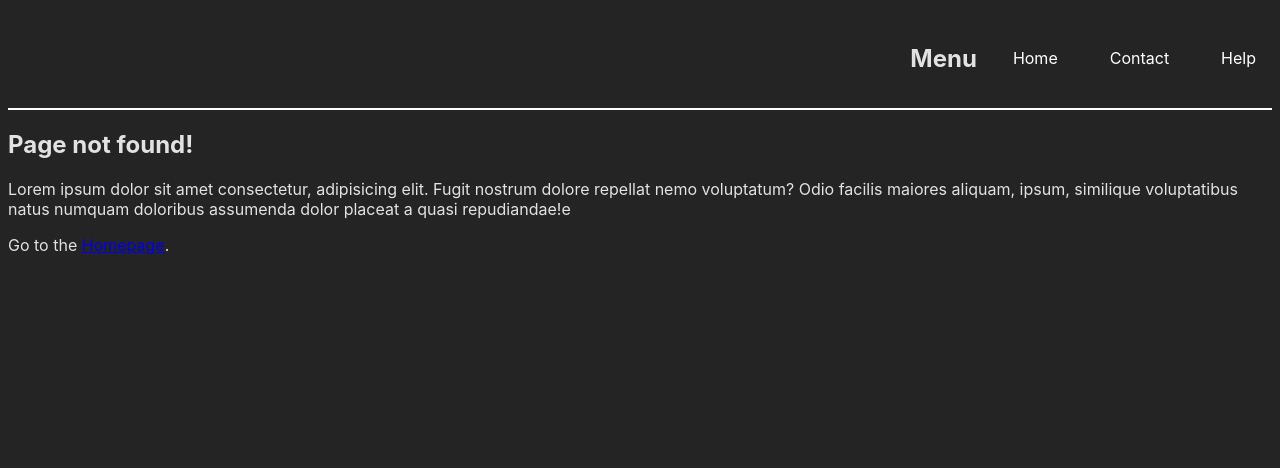
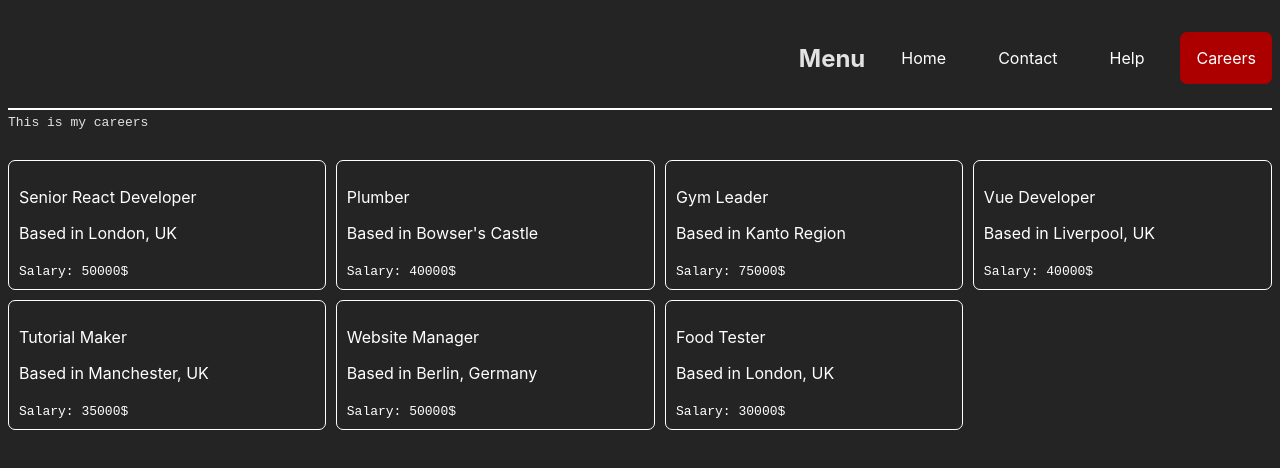
Before and after one commit to Patrick2402/Routing-app, a React (Vite) app: page /careers in a window 1280 px wide. Shown: the top 468 px of the page. Built offline with nearby package versions, Linux system fonts and the light colour scheme; data requests are answered from the project's data file.

Commit message:
Usage of UseLoaderData Hook

```diff
--- /dev/null
+++ b/data/db.json
@@ -0,0 +1,46 @@
+{
+    "careers": [
+      {
+        "id": 1,
+        "title": "Senior React Developer",
+        "salary": 50000,
+        "location": "London, UK"
+      },
+      {
+        "id": 2,
+        "title": "Plumber",
+        "salary": 40000,
+        "location": "Bowser's Castle"
+      },
+      {
+        "id": 3,
+        "title": "Gym Leader",
+        "salary": 75000,
+        "location": "Kanto Region"
+      },
+      {
+        "id": 4,
+        "title": "Vue Developer",
+        "salary": 40000,
+        "location": "Liverpool, UK"
+      },
+      {
+        "id": 5,
+        "title": "Tutorial Maker",
+        "salary": 35000,
+        "location": "Manchester, UK"
+      },
+      {
+        "id": 6,
+        "title": "Website Manager",
+        "salary": 50000,
+        "location": "Berlin, Germany"
+      },
+      {
+        "id": 7,
+        "title": "Food Tester",
+        "salary": 30000,
+        "location": "London, UK"
+      }
+    ]
+  }
--- a/src/App.css
+++ b/src/App.css
@@ -38,3 +38,20 @@ header nav a {
 .help-layout header nav a.active {
   background-color: orange;
 }
+
+
+.careers a{
+  text-decoration: unset;
+  color: white;
+  border: 1px solid white;
+  padding: 10px;
+  border-radius: 7px;
+
+}
+.careers{
+  margin-top: 30px;
+  display: grid;
+  grid-template-columns: auto auto auto auto ;
+  gap: 10px 10px;
+
+}
--- a/src/App.jsx
+++ b/src/App.jsx
@@ -13,18 +13,28 @@ import Contact from './pages/Contact';
 //Layouts
 import RootLayout from './layouts/RootLayout';
 import HelpLayout from './layouts/HelpLayout';
+import CareersLayout from './layouts/CareersLayout';
 import Faq from './pages/help/Faq';
 import Vmware from './pages/help/Vmware';
 import NotFound from './pages/NotFound';
+import Careers, { carrersLoader } from './pages/careers/Careers';
 
 const router = createBrowserRouter(
   createRoutesFromElements(
     <Route path='/' element={<RootLayout />}>
       <Route index element={<Home />} />
       <Route path='contact' element={<Contact />} />
+
       <Route path='help' element={<HelpLayout />}>
         <Route path='faq' element={<Faq />}/>
         <Route path='vmware'element={<Vmware />}/>
+      </Route>
+
+      <Route path='careers' element={<CareersLayout />}>
+        <Route
+         index
+         element={<Careers />}
+         loader={carrersLoader} />
       </Route>
 
       <Route path='*' element={<NotFound />} />
--- /dev/null
+++ b/src/Pages/careers/Careers.jsx
@@ -0,0 +1,32 @@
+import React from 'react'
+import { useLoaderData,Link } from 'react-router-dom';
+
+export default function Careers() {
+
+  const careers = useLoaderData();
+  // specialny hook do pobierania danych.
+
+  return (
+    <div className="careers">
+      {careers.map(career => (
+        <Link to='/' key={career.id}>
+          <p>{career.title}</p>
+          <p>Based in {career.location}</p>
+          <code>Salary: {career.salary}$</code>
+        </Link>
+      ))}
+    </div>
+  )
+}
+
+
+// loader
+
+export const carrersLoader = async () => {
+  const res = await fetch('http://localhost:4001/careers');
+  return res.json();
+}
+// tutaj trzba npm i json-server
+// json-server -p PORT -w PATH DO .json
+
+// export mowi ze mozemy eksportowac dana funkcje lub komponent
--- /dev/null
+++ b/src/layouts/CareersLayout.jsx
@@ -0,0 +1,11 @@
+import React from 'react'
+import { Outlet } from 'react-router-dom'
+
+export default function CareersLayout() {
+  return (
+    <div className="careers-layout">
+        <code>This is my careers</code>
+        <Outlet />
+    </div>
+  )
+}
--- a/src/layouts/RootLayout.jsx
+++ b/src/layouts/RootLayout.jsx
@@ -8,6 +8,7 @@ export default function RootLayout() {
           <NavLink to='/'>Home</NavLink>
           <NavLink to='contact'>Contact</NavLink>
           <NavLink to='help'>Help</NavLink>
+          <NavLink to='careers'>Careers</NavLink>
         </nav>
       </header>
       <main>
```
